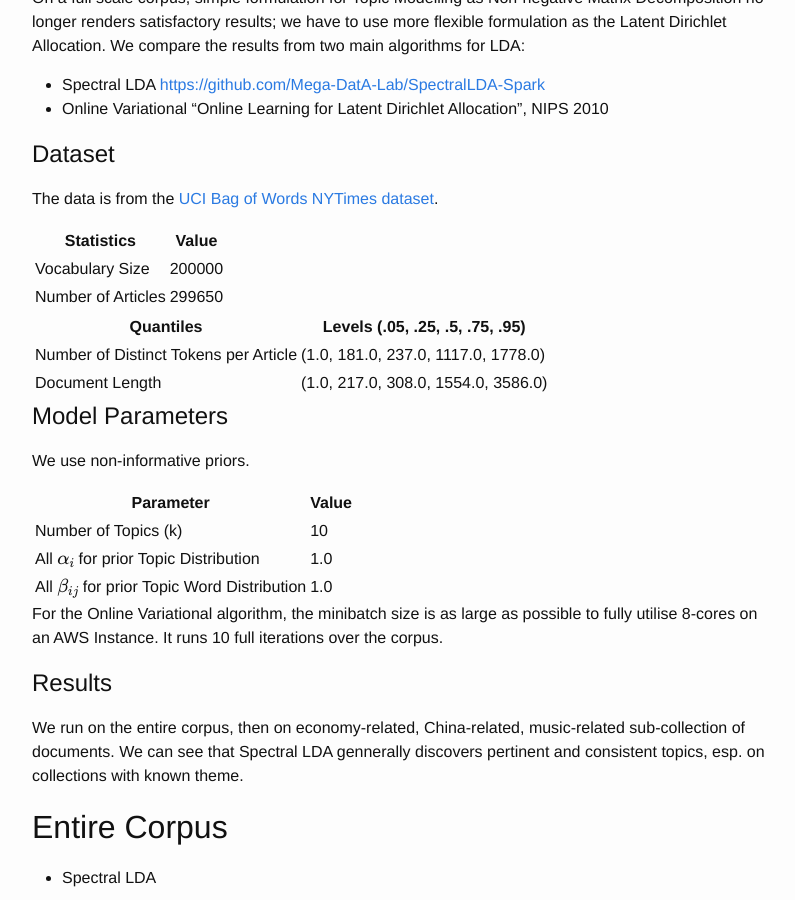
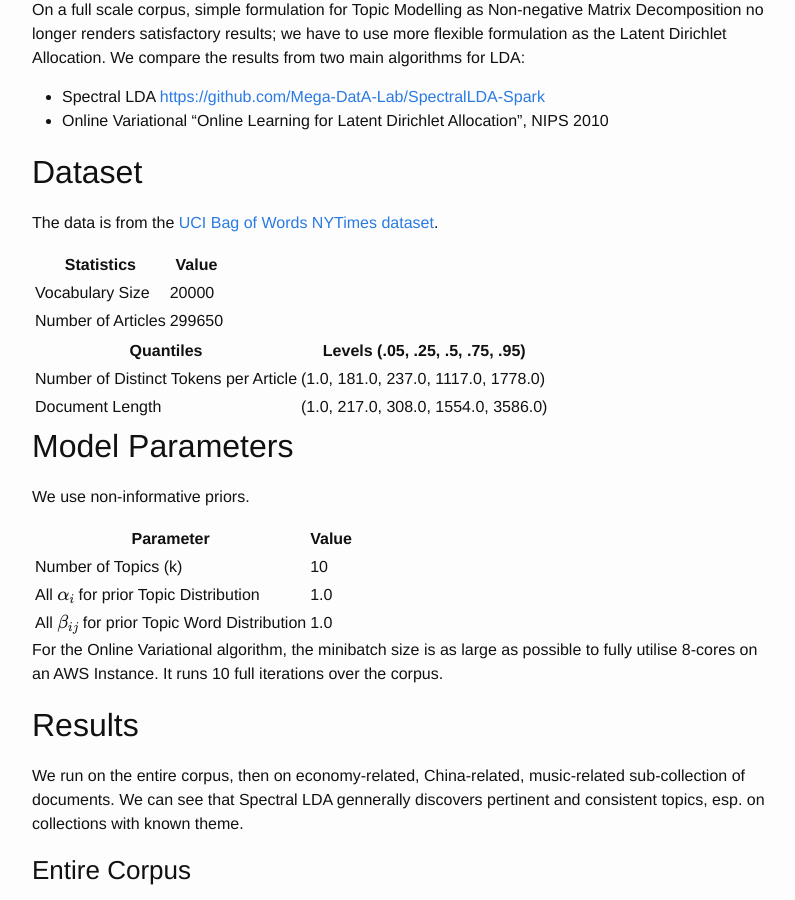
Before and after one commit to jli05/jli05.github.io, a Jekyll site: the page built from _posts/2018-05-09-Topic-Modelling-Experiments-on-NYTimes.md, in a window 1280 px wide and 900 px high, scrolled down 307 px. Shown: the whole window, without its empty margins (238-1033 px from the left). Built offline with Jekyll 4.4.1, drawn with Linux system fonts in a browser that asks for light colours; formulas are drawn with MathJax 3.

Commit message:
continue WIP

```diff
--- a/_posts/2018-05-09-Topic-Modelling-Experiments-on-NYTimes.md
+++ b/_posts/2018-05-09-Topic-Modelling-Experiments-on-NYTimes.md
@@ -5,17 +5,17 @@ layout: post
 
 <script src="https://cdnjs.cloudflare.com/ajax/libs/mathjax/2.7.0/MathJax.js?config=TeX-AMS-MML_HTMLorMML"></script>
 
-# Introduction
+## Introduction
 On a full scale corpus, simple formulation for Topic Modelling as Non-negative Matrix Decomposition no longer renders satisfactory results; we have to use more flexible formulation as the Latent Dirichlet Allocation. We compare the results from two main algorithms for LDA:
 * Spectral LDA <https://github.com/Mega-DatA-Lab/SpectralLDA-Spark>
 * Online Variational "Online Learning for Latent Dirichlet Allocation", NIPS 2010
 
-# Dataset
+## Dataset
 The data is from the [UCI Bag of Words NYTimes dataset](https://archive.ics.uci.edu/ml/datasets/bag+of+words).
 
 Statistics | Value
 --- | ---
-Vocabulary Size    |  200000
+Vocabulary Size    |  20000
 Number of Articles |  299650
 
 Quantiles | Levels (.05, .25, .5, .75, .95)
@@ -23,7 +23,7 @@ Quantiles | Levels (.05, .25, .5, .75, .95)
 Number of Distinct Tokens per Article  |  (1.0, 181.0, 237.0, 1117.0, 1778.0)
 Document Length | (1.0, 217.0, 308.0, 1554.0, 3586.0)
 
-# Model Parameters
+## Model Parameters
 We use non-informative priors.
 
 Parameter | Value
@@ -34,10 +34,10 @@ All $$\beta_{ij}$$ for prior Topic Word Distribution | 1.0
 
 For the Online Variational algorithm, the minibatch size is as large as possible to fully utilise 8-cores on an AWS Instance. It runs 10 full iterations over the corpus.
 
-# Results
+## Results
 We run on the entire corpus, then on economy-related, China-related, music-related sub-collection of documents. We can see that Spectral LDA gennerally discovers pertinent and consistent topics, esp. on collections with known theme.
 
-## Entire Corpus
+### Entire Corpus
 * Spectral LDA
 
 Topic | Words
@@ -68,7 +68,7 @@ Topic | Words
  #8 | music, show, book, art, human, artist, program, research, scientist, director, million, song, part, history, network, group, zzz_new_york, magazine, century, project
  #9 | drug, official, patient, doctor, found, case, police, death, problem, attack, medical, disease, officer, health, test, cell, study, hospital, trial, zzz_fbi
 
-## Economy-related
+### Economy-related
 Collection of documents with words fitting regex `"^econ"`
 
 * Spectral LDA
```
